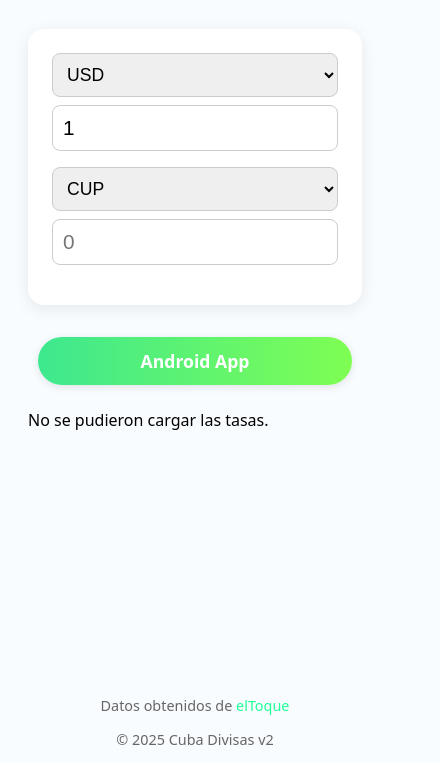
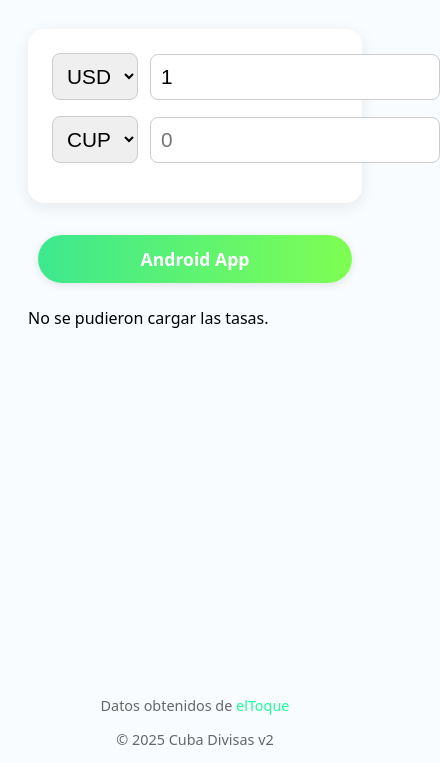
Before and after one commit to alessan2ro/tasas-de-cambio, a plain HTML site: page index.html in a window 390 px wide. Shown: the part 81-844 px from the top of the page, 440 px wide, since content can reach past the window. Drawn offline with Linux system fonts and the light colour scheme; no server answers.

Commit message:
fixed css

```diff
--- a/css/styles.css
+++ b/css/styles.css
@@ -93,19 +93,16 @@ h1 {
   border-radius: 8px;
   border: 1px solid #ccc;
   margin-right: 12px;
-  font-size: 1.1em;
-  flex-shrink: 0;
+  font-size: 1.3em;
 }
 
 #input-cantidad,
 #output-cantidad {
   flex: 1;
-  min-width: 0;
   padding: 10px;
   border-radius: 8px;
   border: 1px solid #ccc;
   font-size: 1.3em;
-  box-sizing: border-box;
 }
 
 .main-footer {
@@ -153,19 +150,6 @@ h1 {
     font-size: 1.1em;
   }
 }
-
-@media (max-width: 500px) {
-  .input-row {
-    flex-direction: column;
-    align-items: stretch;
-  }
-  #moneda-select {
-    width: 100%;
-    margin-right: 0;
-    margin-bottom: 8px;
-  }
-}
-
 @media (max-width: 600px) {
   body {
     padding: 20px;
```
